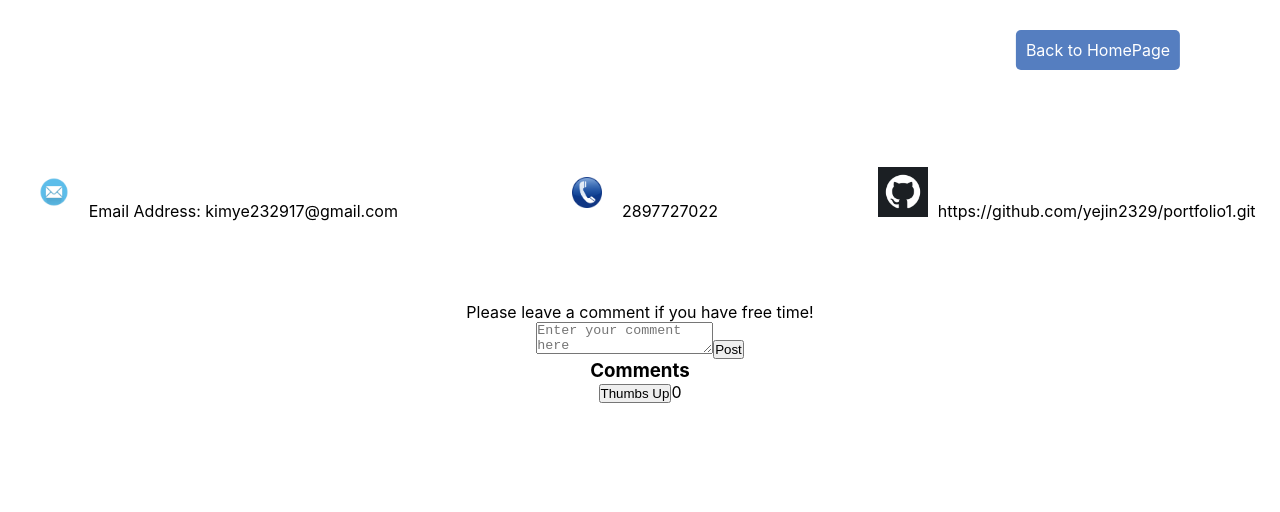
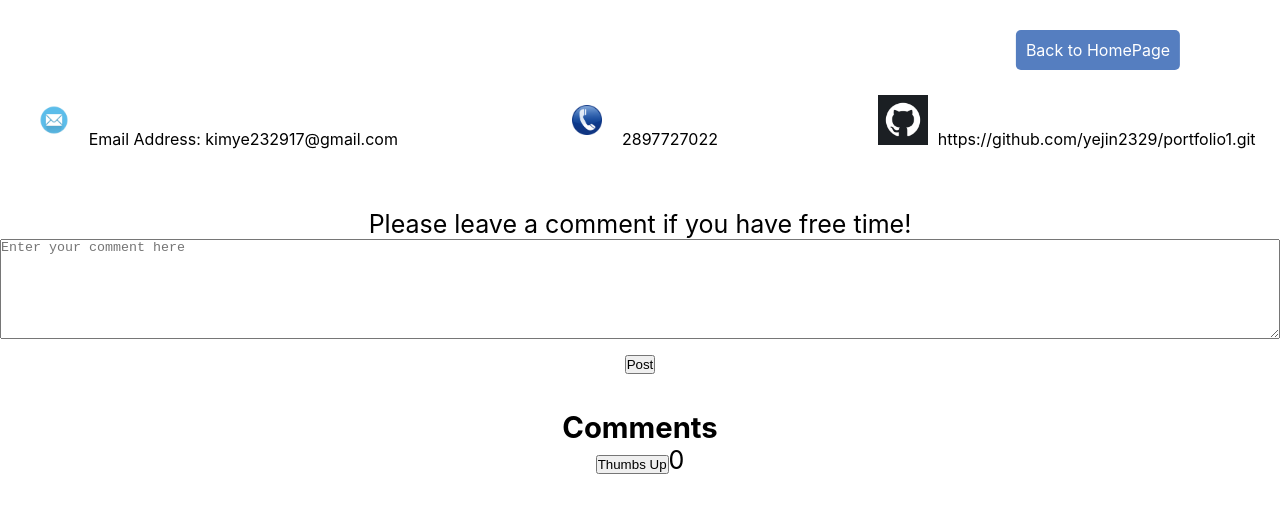
Before and after one commit to yejin2329/portfolio1, a React (Create React App) app: page /contact in a window 1280 px wide. Shown: the top 512 px of the page. Built offline with nearby package versions, Linux system fonts and the light colour scheme.

Commit message:
Update css

```diff
--- a/src/App.css
+++ b/src/App.css
@@ -501,12 +501,26 @@ img {
 }
 
 .leave-comments{
-  margin-left:0px;
-  padding:0px;
-  margin-top:70px;
+  margin:0;
+  padding:0;
+  margin-top:50px;
+  font-size:25px;
 }
 
+textarea {
+  height: 100px;
+  width: 100%;
+}
 
+.submit-button{
+  height:40px;
+  width:50px;
+}
+
+.comment-post{
+  margin-top:35px;
+
+}
 /*Project Page-video*/
 .video-container {
   position: relative;
```
